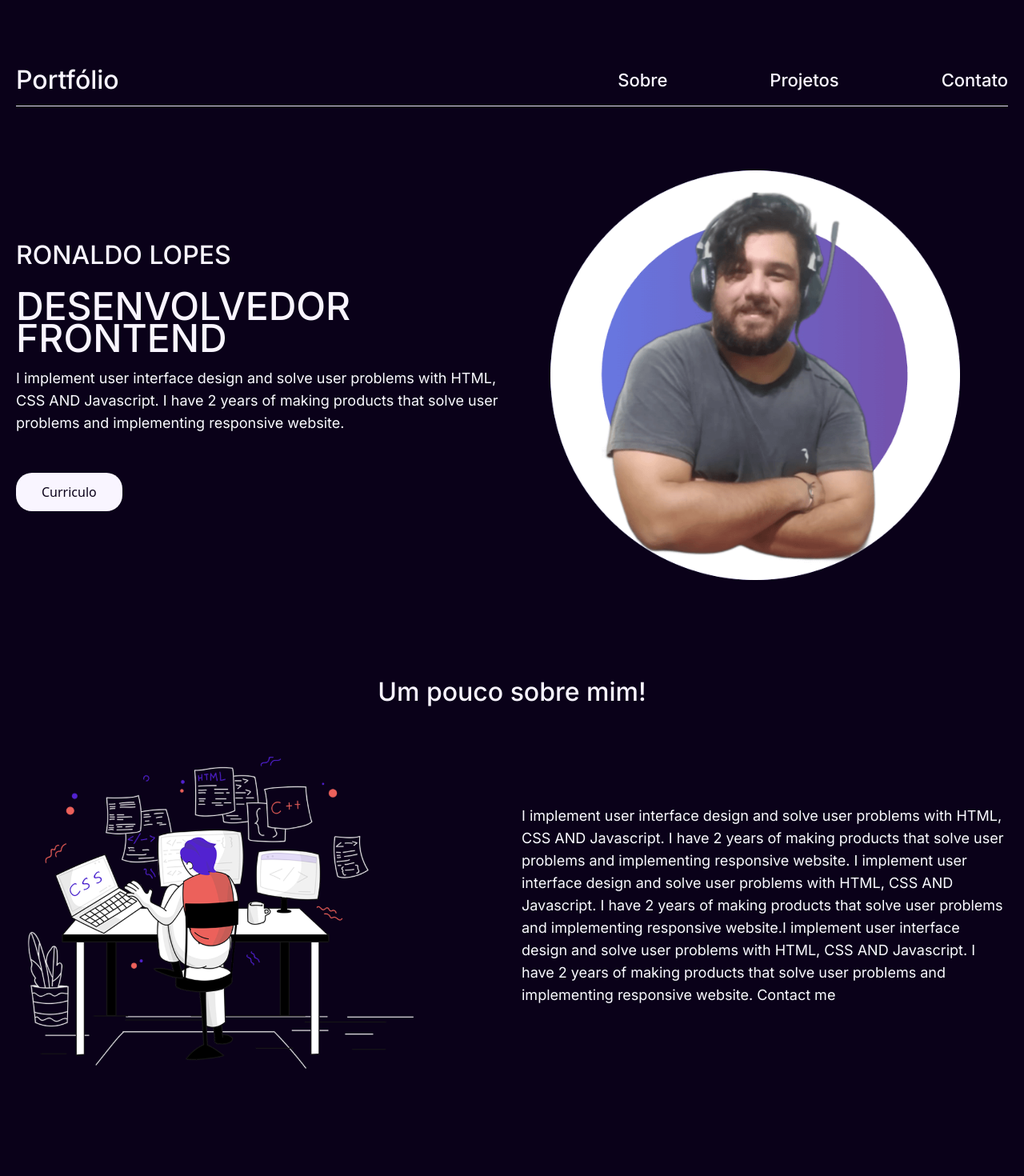
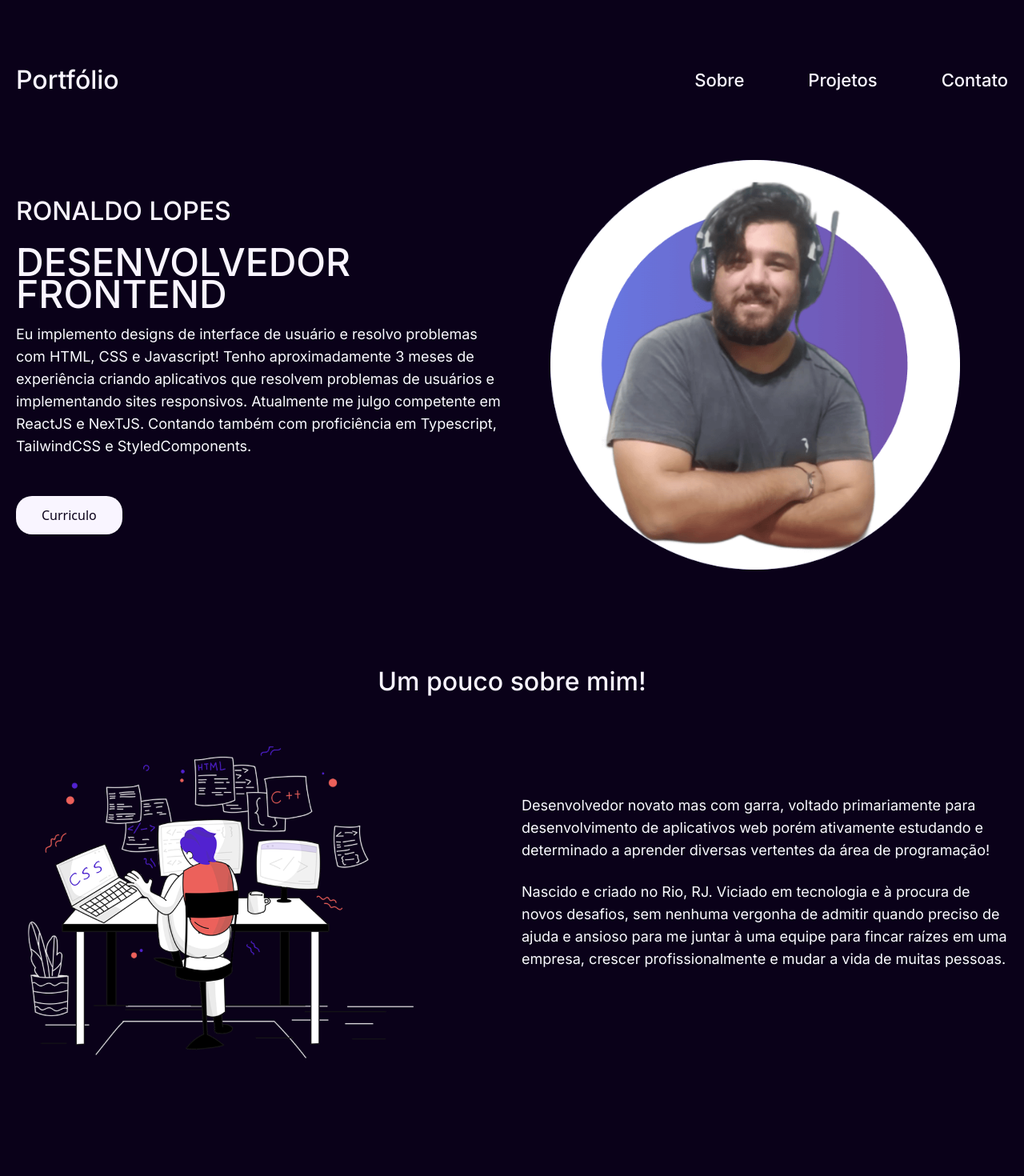
Before and after one commit to ronlopes95/portfolioNext, a Next.js app: page / in a window 1280 px wide. Shown: the top 1470 px of the page at 80% size. Built offline with nearby package versions, Linux system fonts and the light colour scheme.

Commit message:
Formatacao dos paragrafos e funcionalidade da navbar

```diff
--- a/src/components/Contato.tsx
+++ b/src/components/Contato.tsx
@@ -1,5 +1,5 @@
 export const Contato = () => (
-  <>
+  <section id="contato">
     <div className="w-full text-center">
       <h3 className="pt-[7.5rem]">
         Está procurando um desenvolvedor para ajudar em seu projeto?
@@ -65,5 +65,5 @@ export const Contato = () => (
         </svg>
       </a>
     </div>
-  </>
+  </section>
 )
--- a/src/components/Description.tsx
+++ b/src/components/Description.tsx
@@ -1,7 +1,7 @@
 import Image from 'next/image'
 
 export const Description = () => (
-  <div>
+  <section id="sobre">
     <div className="flex w-full justify-center">
       <h2 className="pt-[7.5rem]">Um pouco sobre mim!</h2>
     </div>
@@ -14,17 +14,20 @@ export const Description = () => (
         height="512"
       />
 
-      <p className="max-w-[38rem] flex-1 items-center justify-between pt-[7.563rem]">
-        I implement user interface design and solve user problems with HTML, CSS
-        AND Javascript. I have 2 years of making products that solve user
-        problems and implementing responsive website. I implement user interface
-        design and solve user problems with HTML, CSS AND Javascript. I have 2
-        years of making products that solve user problems and implementing
-        responsive website.I implement user interface design and solve user
-        problems with HTML, CSS AND Javascript. I have 2 years of making
-        products that solve user problems and implementing responsive website.
-        Contact me
-      </p>
+      <div className="max-w-[38rem] flex-1 items-center justify-between pt-[7.563rem]">
+        <p>
+          Desenvolvedor novato mas com garra, voltado primariamente para
+          desenvolvimento de aplicativos web porém ativamente estudando e
+          determinado a aprender diversas vertentes da área de programação!
+        </p>
+        <br />
+        <p>
+          Nascido e criado no Rio, RJ. Viciado em tecnologia e à procura de
+          novos desafios, sem nenhuma vergonha de admitir quando preciso de
+          ajuda e ansioso para me juntar à uma equipe para fincar raízes em uma
+          empresa, crescer profissionalmente e mudar a vida de muitas pessoas.
+        </p>
+      </div>
     </div>
-  </div>
+  </section>
 )
--- a/src/components/Hero.tsx
+++ b/src/components/Hero.tsx
@@ -6,9 +6,22 @@ export const Hero = () => (
       <h2 className="mb-6">RONALDO LOPES</h2>
       <h1 className="mb-4">DESENVOLVEDOR FRONTEND</h1>
       <p className="mb-12">
-        I implement user interface design and solve user problems with HTML, CSS
-        AND Javascript. I have 2 years of making products that solve user
-        problems and implementing responsive website.
+        Eu implemento designs de interface de usuário e resolvo problemas com
+        <span className="duration-500 ease-in-out hover:text-indigo-600">
+          {' '}
+          HTML, CSS e Javascript
+        </span>
+        ! Tenho aproximadamente 3 meses de experiência criando aplicativos que
+        resolvem problemas de usuários e implementando sites responsivos.
+        Atualmente me julgo competente em{' '}
+        <span className="duration-500 ease-in-out hover:text-indigo-600">
+          ReactJS e NexTJS
+        </span>
+        . Contando também com proficiência em{' '}
+        <span className="duration-500 ease-in-out hover:text-indigo-600">
+          Typescript, TailwindCSS e StyledComponents
+        </span>
+        .
       </p>
       <div className="flex gap-5">
         <a
--- a/src/components/Navbar.tsx
+++ b/src/components/Navbar.tsx
@@ -1,16 +1,20 @@
-const link = ['Sobre', 'Projetos', 'Contato']
+const link = [
+  { name: 'Sobre', link: '#sobre' },
+  { name: 'Projetos', link: '#projetos' },
+  { name: 'Contato', link: '#contato' },
+]
 
 export const Navbar = () => (
-  <nav className="flex w-full justify-between border-b-[0.5px] pb-3">
+  <nav className="flex w-full justify-between">
     <h2>Portfólio</h2>
-    <ul className="flex items-center gap-32">
-      {link.map((link) => (
-        <li key={link}>
+    <ul className="flex items-center gap-20">
+      {link.map(({ name, link }) => (
+        <li key={name}>
           <a
-            href=""
-            className="defaultText text-[1.375rem] leading-[1.6875rem] duration-500 ease-in-out hover:text-indigo-600"
+            href={link}
+            className="defaultText text-[1.375rem] leading-[1.6875rem]"
           >
-            {link}
+            {name}
           </a>
         </li>
       ))}
--- a/src/components/Projects.tsx
+++ b/src/components/Projects.tsx
@@ -4,7 +4,7 @@ import project1 from '/public/project1.png'
 const projectsList = ['Project1', 'Project2', 'Project3', 'Project 4']
 
 export const Projects = () => (
-  <>
+  <section id="projetos">
     <div className="flex justify-center">
       <h2 className="pt-[7.5rem] pb-20">Projetos</h2>
     </div>
@@ -18,14 +18,5 @@ export const Projects = () => (
         height="397"
       />
     </span>
-  </>
+  </section>
 )
-
-/*
- <Image
-        src="/project1.png"
-        alt="Foto do projeto 1"
-        width="397"
-        height="397"
-      />
-*/
```
